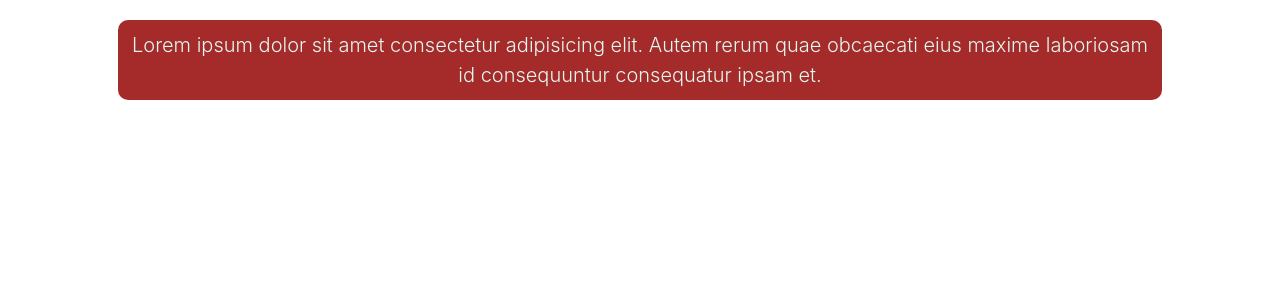
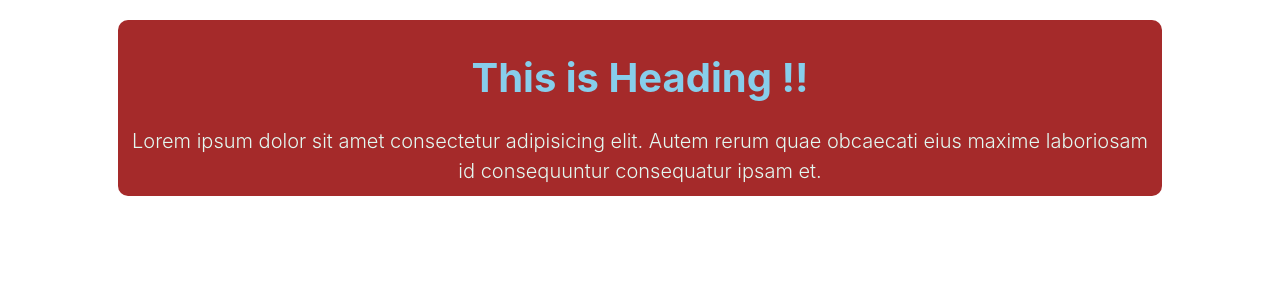
Before and after one commit to Arif870/React-chellenge1, a React (Create React App) app: page / in a window 1280 px wide. Shown: the top 300 px of the page. Built offline with nearby package versions, Linux system fonts and the light colour scheme.

Commit message:
challenge 4 uploaded

```diff
--- a/src/App.js
+++ b/src/App.js
@@ -8,10 +8,17 @@ function App() {
   );
 }
 
+let headingStyle = {
+  fontSize: "40px",
+  fontWeight: 700,
+  color: "skyBlue",
+};
+
 function Blog() {
   return (
     <div>
       <article className="blog">
+        <h1 style={headingStyle}>This is Heading !!</h1>
         Lorem ipsum dolor sit amet consectetur adipisicing elit. Autem rerum
         quae obcaecati eius maxime laboriosam id consequuntur consequatur ipsam
         et.
```
